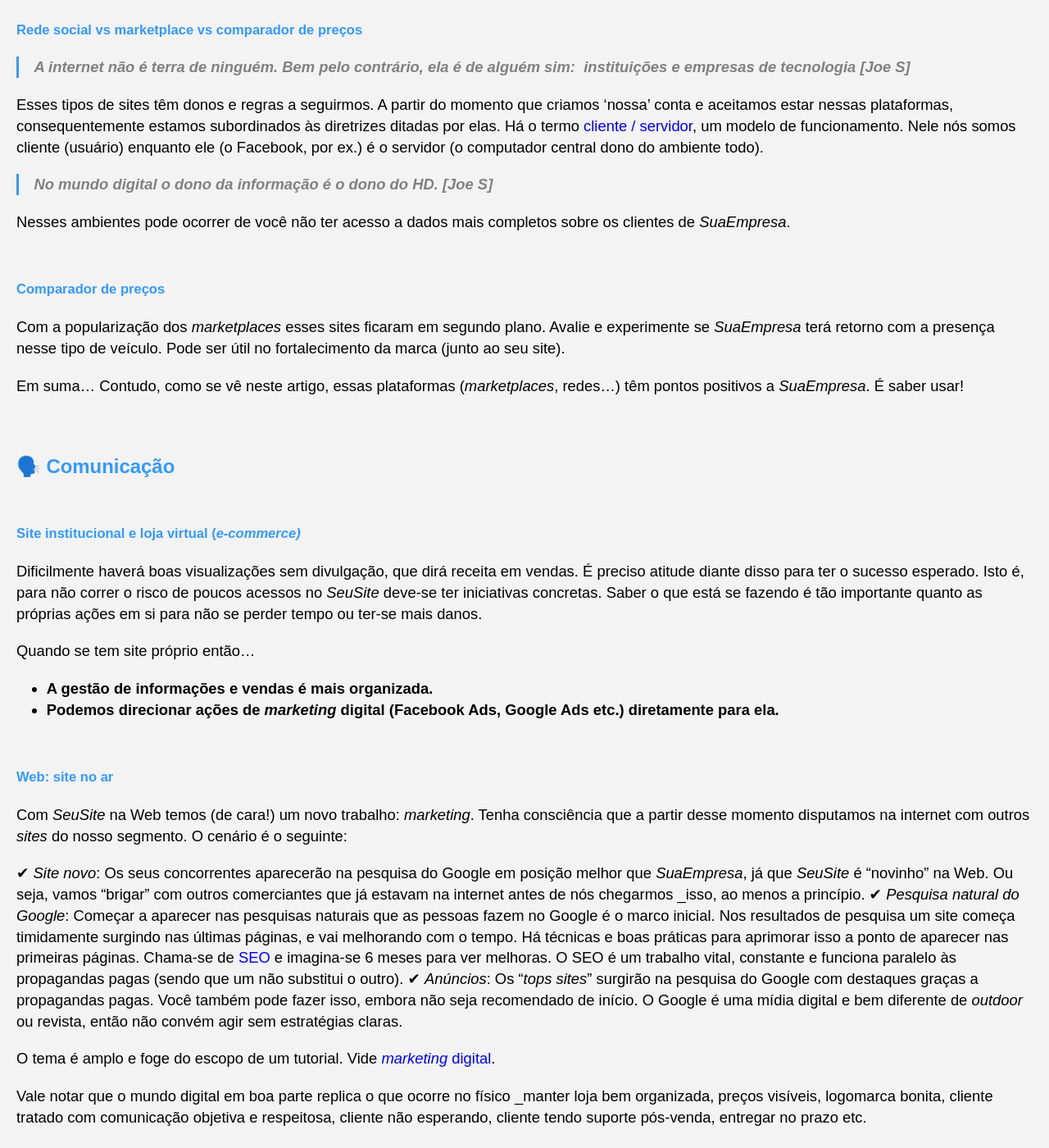
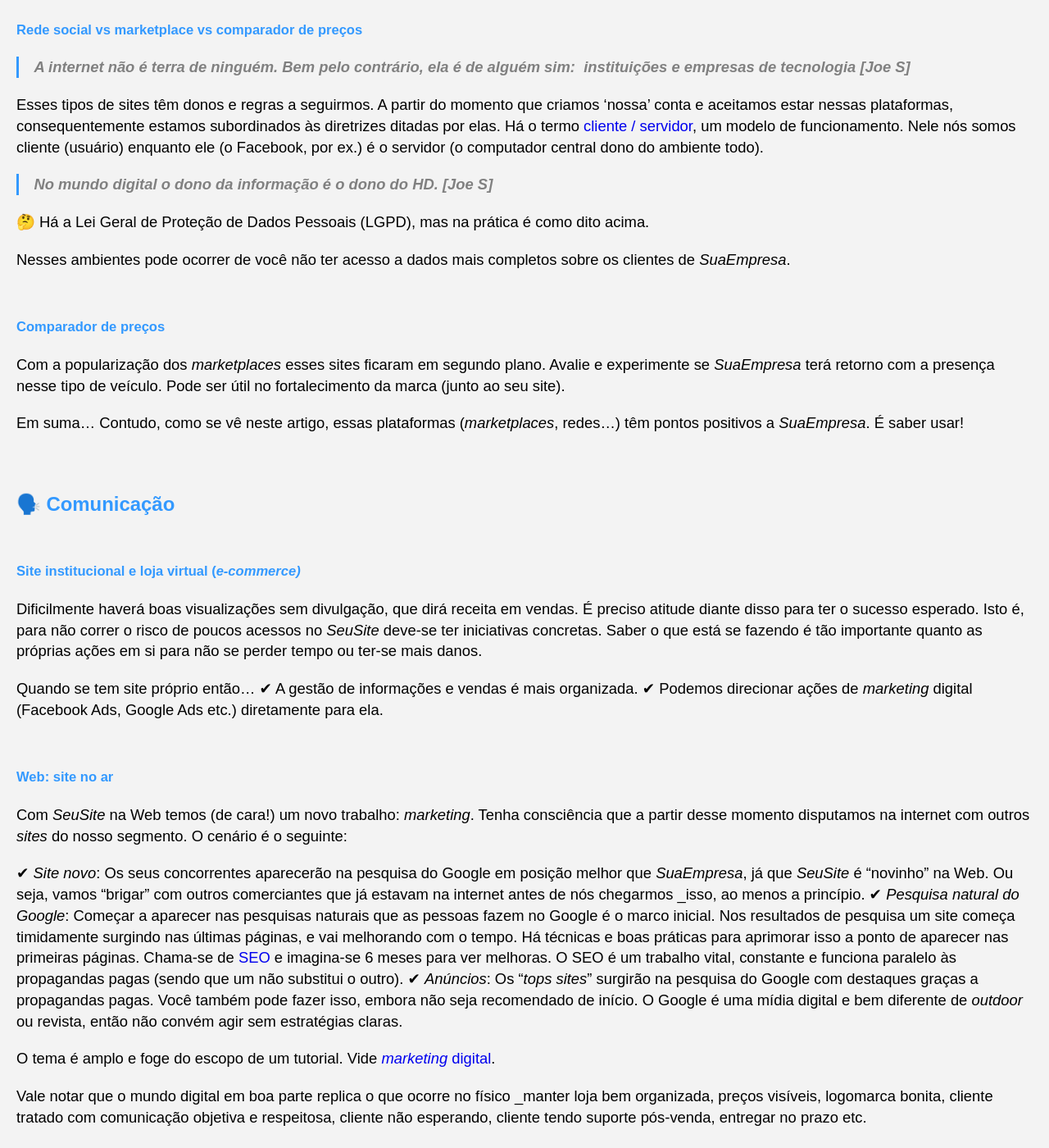
Before and after one commit to Joesynth/joesynth.github.io, a Jekyll site: the page built from _posts/2021-01-03-site-comercial-um-tutorial-essencial.md, in a window 1280 px wide and 1400 px high, scrolled down 5508 px. Shown: the whole window at 82% size. Built offline with Jekyll 4.4.1, drawn with Linux system fonts in a browser that asks for light colours; some of the changed text lies outside the part shown.

Commit message:
Update 2021-01-03-site-comercial-um-tutorial-essencial.md

```diff
--- a/_posts/2021-01-03-site-comercial-um-tutorial-essencial.md
+++ b/_posts/2021-01-03-site-comercial-um-tutorial-essencial.md
@@ -191,8 +191,11 @@ Tem-se variáveis a se pensar.
 
 Esses tipos de sites têm donos e regras a seguirmos. A partir do momento que criamos 'nossa' conta e aceitamos estar nessas plataformas, consequentemente estamos subordinados às diretrizes ditadas por elas. Há o termo <a href="https://joesynth.wordpress.com/rede-de-computadores/">cliente / servidor</a>, um modelo de funcionamento. Nele nós somos cliente (usuário) enquanto ele (o Facebook, por ex.) é o servidor (o computador central dono do ambiente todo).
 
-> No mundo digital o dono da informação é o dono do HD.
-[Joe S]
+> No mundo digital o dono da informação é o dono do HD. [Joe S]
+
+🤔️ Há a Lei Geral de Proteção de Dados Pessoais (LGPD), mas na prática é como dito acima.
+
+
 
 Nesses ambientes pode ocorrer de você não ter acesso a dados mais completos sobre os clientes de *SuaEmpresa*.
 
@@ -210,8 +213,8 @@ Em suma... Contudo, como se vê neste artigo, essas plataformas (*marketplaces*,
 Dificilmente haverá boas visualizações sem divulgação, que dirá receita em vendas. É preciso atitude diante disso para ter o sucesso esperado. Isto é, para não correr o risco de poucos acessos no *SeuSite* deve-se ter iniciativas concretas. Saber o que está se fazendo é tão importante quanto as próprias ações em si para não se perder tempo ou ter-se mais danos.
 
 Quando se tem site próprio então...
-- A gestão de informações e vendas é mais organizada.
-- Podemos direcionar ações de *marketing* digital (Facebook Ads, Google Ads etc.) diretamente para ela.
+✔ A gestão de informações e vendas é mais organizada.
+✔ Podemos direcionar ações de *marketing* digital (Facebook Ads, Google Ads etc.) diretamente para ela.
 
 ###### Web: site no ar
 
@@ -244,8 +247,8 @@ Não. Eles ajudam *SuaEmpresa* estar mais presente na Web. Isso porque *SuaMarca
 ⚠️ Para ter negócios fechados o melhor lugar virtual é o SeuSite. Então é decisivo que os clientes o acessem.
 
 🤔️ *Comunicação ou *marketing**.
-- Criar um ambiente atraente.
-- Melhorar o engajamento com o público.
+✔ Criar um ambiente atraente.
+✔ Melhorar o engajamento com o público.
 
 
 
```
Also changed, not shown: other parts of _posts/2021-01-03-site-comercial-um-tutorial-essencial.md (+6 -6 lines).
